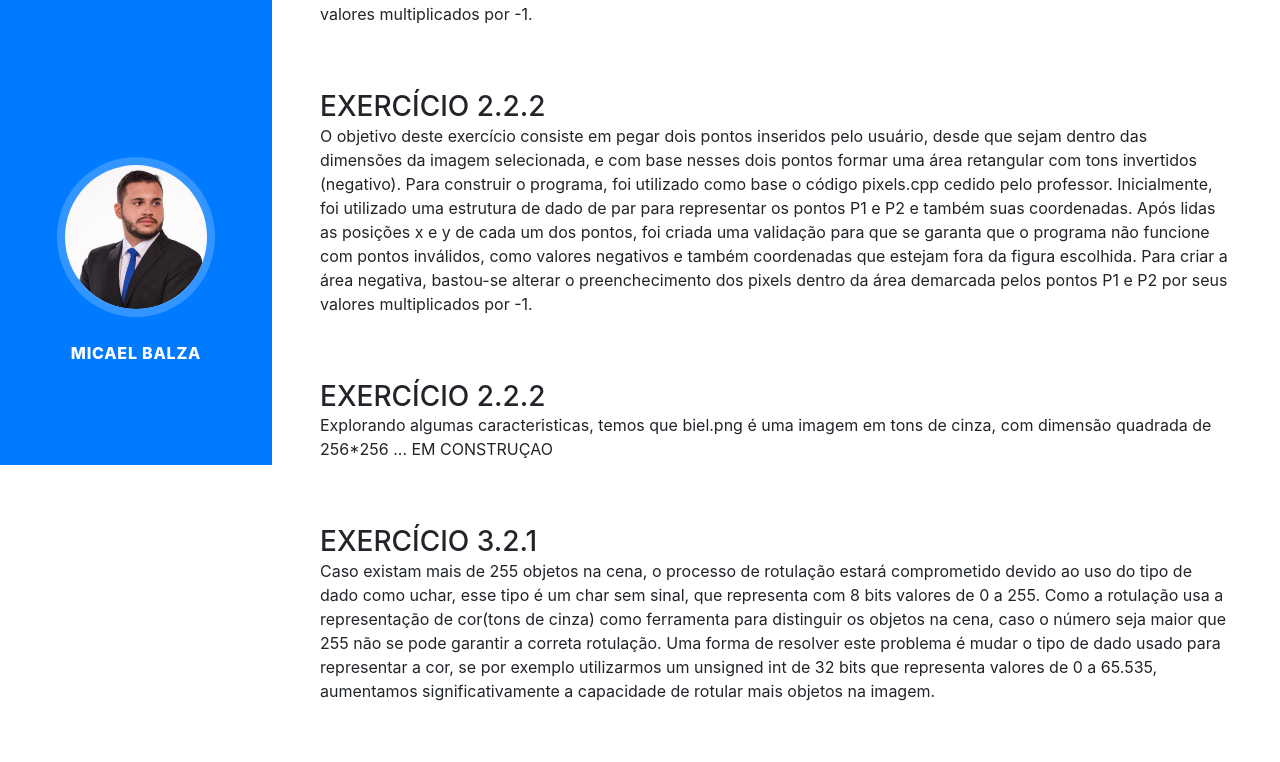
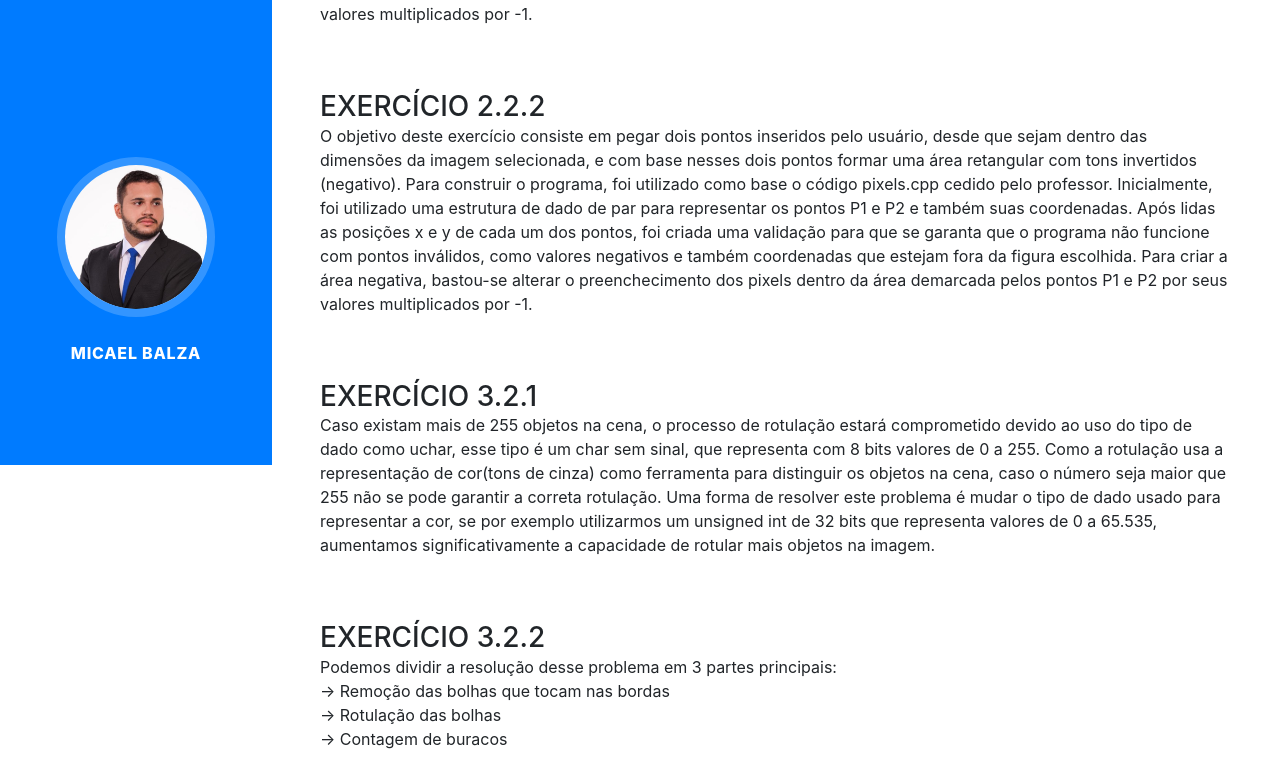
Before and after one commit to igorcbrito/igorcbrito.github.io, a website with bundled scripts: page dca0445.html in a window 1280 px wide. Shown: the part 335-1097 px from the top of the page. Built offline with nearby package versions, Linux system fonts and the light colour scheme; a web font is replaced by a local one.

Commit message:
removida a explicação do exercício incompleto

```diff
--- a/dca0445.html
+++ b/dca0445.html
@@ -91,12 +91,6 @@
           </div>
         </div>
 
-	<div class="resume-item d-flex flex-column flex-md-row justify-content-between mb-5">
-          <div class="resume-content">
-            <h3 class="mb-0">Exercício 2.2.2 </h3>
-            <p>Explorando algumas caracteristicas, temos que biel.png é uma imagem em tons de cinza, com dimensão quadrada de 256*256 ... EM CONSTRUÇAO</p>
-          </div>
-        </div>
 
        <div class="resume-item d-flex flex-column flex-md-row justify-content-between mb-5">
         <div class="resume-content">
```
